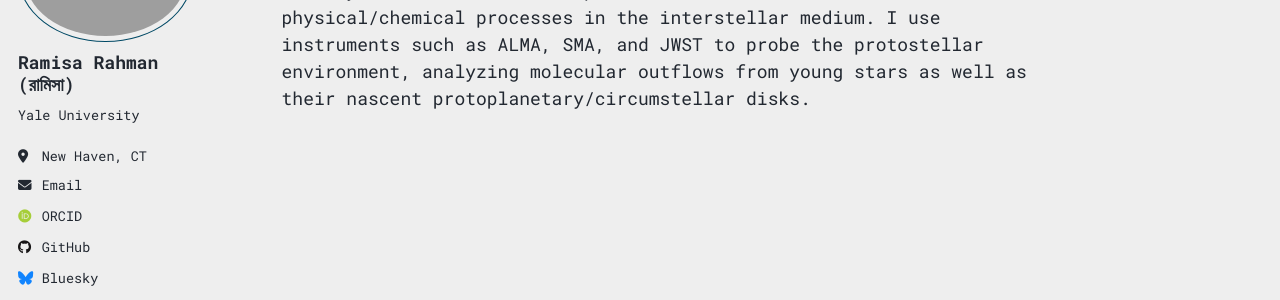
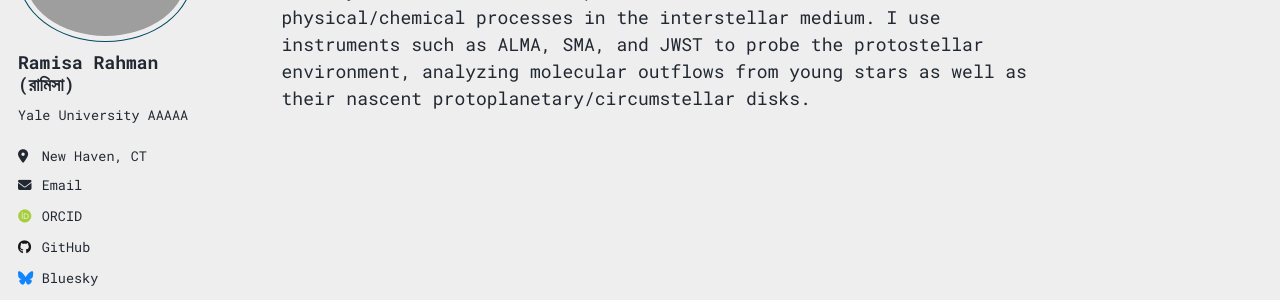
Before and after one commit to ramistarblob/ramistarblob.github.io, a Jekyll site: the page built from _pages/about.md, in a window 1280 px wide. Shown: the part 191-491 px from the top of the page. Built offline with Jekyll 4.4.1, drawn with Linux system fonts in a browser that asks for light colours; some web fonts are replaced; a script that is not in the unit is left out.

Commit message:
Update _config.yml

```diff
--- a/_config.yml
+++ b/_config.yml
@@ -25,7 +25,7 @@ author:
   avatar           : "cheese.png"
   name             : "Ramisa Rahman (রামিসা)"
   pronouns         : # example: "she/her"
-  bio              : "Yale University"
+  bio              : "Yale University AAAAA"
   location         : "New Haven, CT"
   employer         : #
   uri              : # URL
```
